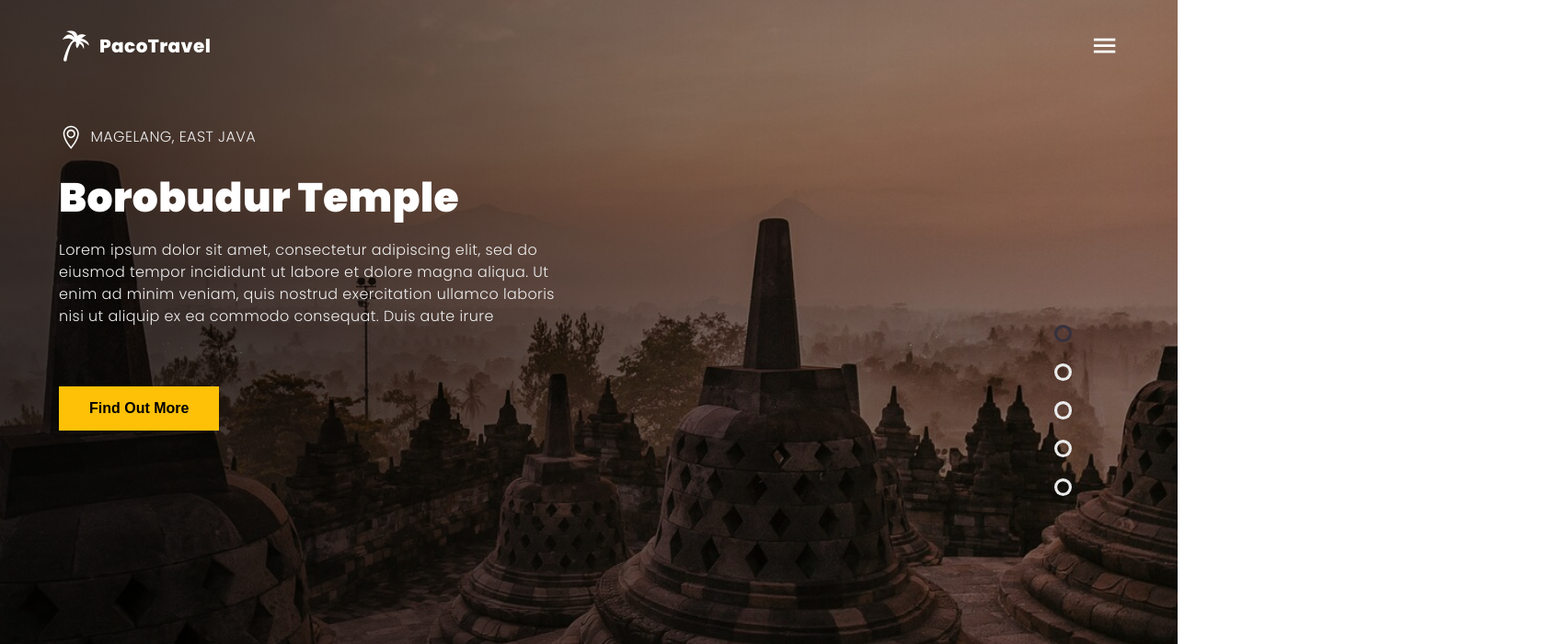
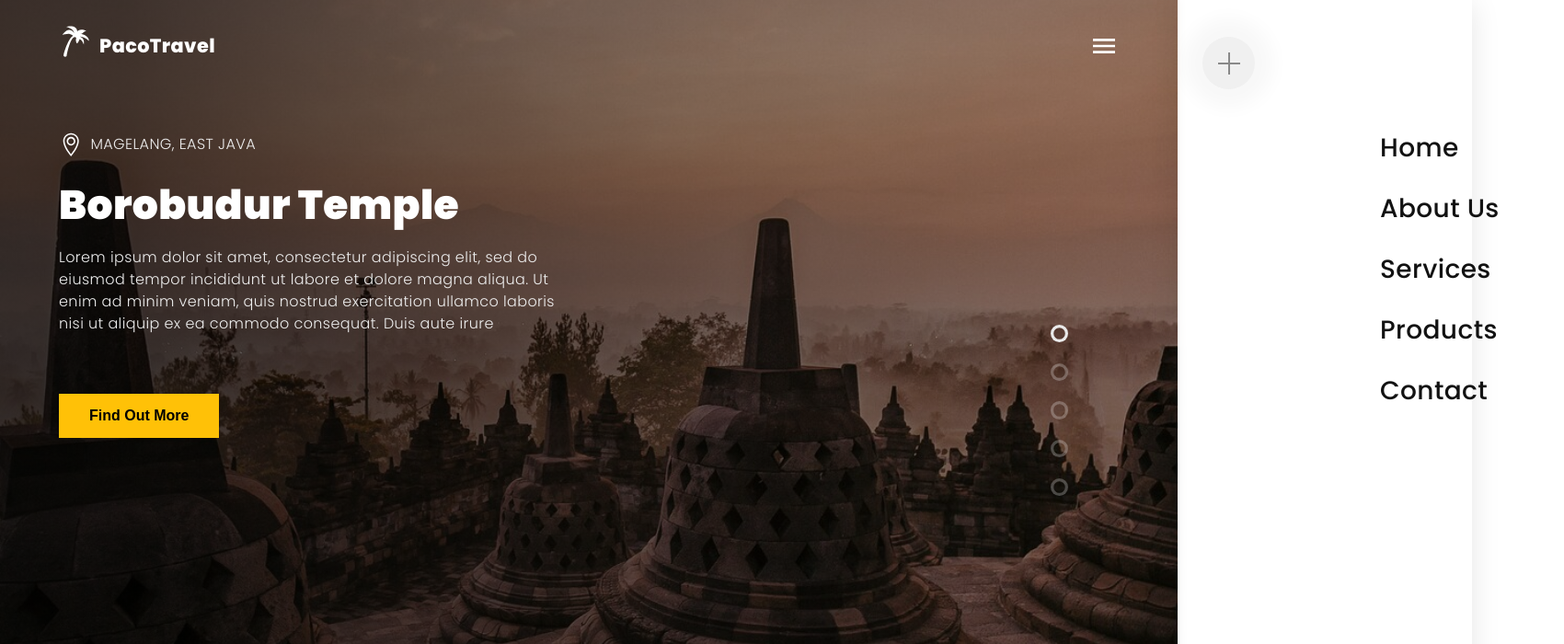
Before and after one commit to thekevinkun/travel-indonesia, a React (Create React App) app: page / in a window 1280 px wide. Shown: the top 700 px of the page at 92% size, 1700 px wide, since content can reach past the window. Built offline with nearby package versions, Linux system fonts and the light colour scheme.

Commit message:
Modify header & nav and create menu animation

```diff
--- a/src/App.js
+++ b/src/App.js
@@ -1,3 +1,5 @@
+import "./app.css";
+
 import { Header, Hero } from "./sections";
 
 const App = () => {
--- /dev/null
+++ b/src/app.css
@@ -0,0 +1,32 @@
+.hero__padding {
+    padding: 2rem 4rem;
+}
+
+.section__padding {
+    padding: 4rem 6rem;
+}
+
+.glassmorphism-menu {
+    background: rgba(255, 255, 255, 0.65);
+    box-shadow: 0 4px 30px rgba(0, 0, 0, 0.1);
+    backdrop-filter: blur(4px);
+    -webkit-backdrop-filter: blur(4px);
+}
+
+@media screen and (max-width: 1024px) {
+    .section__padding {
+        padding: 4rem;
+    }
+}
+
+@media screen and (max-width: 768px) {
+    .section__padding {
+        padding: 4rem 2rem;
+    }
+}
+
+@media screen and (max-width: 640px) {
+    .section__padding {
+      padding: 2rem;
+    }
+}
--- a/src/components/Nav/Nav.jsx
+++ b/src/components/Nav/Nav.jsx
@@ -1,35 +1,43 @@
 import "./nav.css";
 
-import { MdOutlineClose } from "react-icons/md";
+import { MdMenu } from "react-icons/md";
 
-const Nav = ({setToggleMenu}) => {
+const Nav = () => {
   return (
-    <nav className="nav">
+    <aside className="sidebar">
+      <label
+        style={{display: "flex"}}
+        for="menu-control"
+      >
+        <MdMenu
+          className="menu-icon"
+        />
+      </label>
+
+      <input type="checkbox" id="menu-control" className="menu-control" />
+
+      <nav className="nav glassmorphism-menu">
         <ul className="nav__list">
           <li className="nav__list-item">
-          <a href="home">Home</a>
+            <a href="#home" className="nav-link">Home</a>
           </li>
           <li className="nav__list-item">
-          <a href="about">About Us</a>
+            <a href="#about" className="nav-link">About Us</a>
           </li>
           <li className="nav__list-item">
-          <a href="services">Services</a>
+            <a href="#services" className="nav-link">Services</a>
           </li>
           <li className="nav__list-item">
-          <a href="products">Products</a>
+            <a href="#products" className="nav-link">Products</a>
           </li>
           <li className="nav__list-item">
-          <a href="contact">Contact</a>
+            <a href="#contact" className="nav-link">Contact</a>
           </li>
         </ul>
 
-      <div
-        className="nav__close-menu"
-        onClick={() => setToggleMenu(false)}
-      >
-        <MdOutlineClose className="close-icon" />
-      </div>
+        <label for="menu-control" className="nav__close"></label>
       </nav>
+    </aside>
   )
 }
 
--- a/src/components/Nav/nav.css
+++ b/src/components/Nav/nav.css
@@ -1,46 +1,134 @@
+.sidebar .menu-icon {
+    color: var(--color-white);
+    font-size: 2rem;
+}
+
+.sidebar .menu-icon:hover {
+    cursor: pointer;
+}
+
 .nav {
     height: 100vh;
     width: 320px;
-    background: #fff;
     position: absolute;
     top: 0;
     right: 0;
     padding: 0 60px;
+    transform: translateX(100%);
     transition: transform 0.4s ease-in-out;
     z-index: 25;
 }
 
-.nav__close-menu {
+.nav__close {
     position: absolute;
-    top: 10%;
-    left: 30px;
-    background: #fff;
-    height: 60px;
-    width: 60px;
+    top: 5%;
+    left: -30px;
+    background: #f0f0f0;
+    height: 57px;
+    width: 57px;
     border-radius: 50%;
     box-shadow: 0 0 20px 20px rgba(0,0,0,0.03);
     display: flex;
     justify-content: center;
     align-items: center;
-    transform: translatex(-100%);
+    transform: translatex(100%);
     cursor: pointer;
-    transition: transform 0.4s ease-in-out 0.2s;
+    transition: transform 0.4s ease-in-out 0.2s, box-shadow 0.15s ease-in;
 }
 
-.nav__close-menu .close-icon {
-    font-size: 2.25rem;
-    color: #898989;
+.nav__close::before,
+.nav__close::after {
+    content: "";
+    height: 2px;
+    background: #898989;
+    width: 24px;
+    display: block;
+    position: absolute;
+    transition: background 0.15s ease-in;
+}
+
+.nav__close::after {
+    transform: rotate(90deg);
+}
+
+.nav__close:hover {
+    box-shadow: 0 0 20px 20px rgba(0,0,0,0.07);
+}
+
+.nav__close:hover::before,
+.nav__close:hover::after {
+    background: #000;
 }
 
 .nav .nav__list {
     display: flex;
     flex: 1;
     flex-direction: column;
+    font-weight: 500;
     font-size: 1.75rem;
-    margin-top: 7rem;
-    color: #898989;
+    margin-top: 8rem;
+    color: var(--color-black);
 }
 
 .nav .nav__list .nav__list-item {
     margin: 0.75rem 0;
 }
+
+.nav__list .nav__list-item {
+    transform: translatex(80%);
+    transition: transform 0.4s ease-in-out;
+}
+
+.nav__list .nav__list-item::before {
+    content: "";
+    height: 2px;
+    background: var(--color-black);
+    width: 120px;
+    position: absolute;
+    bottom: -2px;
+    left: 0;
+    transform: translatex(50%);
+    opacity: 0;
+    transition: transform 0.4s ease-in-out, opacity 0.4s linear;
+}
+
+.nav__list .nav__list-item:hover::before {
+    transform: translateX(0);
+    opacity: 1;
+}
+
+.nav__list .nav__list-item:nth-child(1) {
+    transition-delay: 0.05s;
+}
+
+.nav__list .nav__list-item:nth-child(2) {
+    transition-delay: 0.1s;
+}
+
+.nav__list .nav__list-item:nth-child(3) {
+    transition-delay: 0.15s;
+}
+
+.nav__list .nav__list-item:nth-child(4) {
+    transition-delay: 0.2s;
+}
+
+.nav__list .nav__list-item:nth-child(5) {
+    transition-delay: 0.25s;
+}
+
+.menu-control {
+    display: none;
+}
+
+.menu-control:checked + .nav {
+    transform: translateX(0);
+}
+
+.menu-control:checked + .nav .nav__close {
+    transform: translateX(0) rotate(45deg);
+}
+
+.menu-control:checked + .nav .nav__list .nav__list-item {
+    transform: translateX(0);
+}
--- a/src/embla.css
+++ b/src/embla.css
@@ -68,7 +68,7 @@
 }
 
 .embla__button:disabled {
-  color: rgba(255, 255, 255, .4);
+  color: rgba(255, 255, 255, .25);
   pointer-events: none;
 }
 
@@ -79,7 +79,7 @@
 }
 
 .embla__dots {
-  padding: 0 6.5rem;
+  padding: 0 6.75rem;
   position: absolute;
   bottom: 250px;
   right: 0;
@@ -110,7 +110,7 @@
 }
 
 .embla__dot:after {
-  box-shadow: inset 0 0 0 0.2rem rgb(234, 234, 234);
+  box-shadow: inset 0 0 0 0.2rem rgba(255, 255, 255, .25);
   width: 1.2rem;
   height: 1.2rem;
   border-radius: 50%;
@@ -120,5 +120,5 @@
 }
 
 .embla__dot--selected:after {
-  box-shadow: inset 0 0 0 0.2rem rgb(54, 49, 61);
+  box-shadow: inset 0 0 0 0.2rem rgb(234, 234, 234);
 }
--- a/src/index.css
+++ b/src/index.css
@@ -22,6 +22,7 @@ body {
     font-weight: 400;
     line-height: 1.5;
     letter-spacing: 0.025em;
+    overflow-x: hidden;
 }
 
 a {
@@ -37,23 +38,3 @@ p {
     color: var(--color-sub-white);
     font-weight: 300;
 }
-
-.hero__padding {
-    padding: 2rem 4rem;
-}
-
-.section__padding {
-    padding: 6rem 4rem;
-}
-
-@media screen and (max-width: 1024px) {
-    .section__padding {
-        padding: 4rem;
-    }
-}
-
-@media screen and (max-width: 768px) {
-    .section__padding {
-        padding: 2rem 4rem;
-    }
-}
--- a/src/sections/Header/Header.jsx
+++ b/src/sections/Header/Header.jsx
@@ -1,15 +1,10 @@
 import "./header.css";
-
-import { useState } from "react";
 
 import { Nav } from "../../components";
 
-import { MdMenu } from "react-icons/md";
 import { GiPalmTree } from "react-icons/gi";
 
 const Header = () => {
-  const [toggleMenu, setToggleMenu] = useState(false);
-
   return (
     <header className="header hero__padding">
         <div className="header__logo">
@@ -17,14 +12,7 @@ const Header = () => {
             <span className="logo-name">PacoTravel</span>
         </div>
 
-        <MdMenu
-            className="menu-icon"
-            onClick={() => setToggleMenu(true)}
-        />
-
-        {toggleMenu &&
-            <Nav setToggleMenu={setToggleMenu}/>
-        }
+        <Nav />
     </header>
   )
 }
--- a/src/sections/Header/header.css
+++ b/src/sections/Header/header.css
@@ -16,6 +16,8 @@
 }
 
 .header__logo .logo-icon {
+    position: relative;
+    bottom: 5px;
     color: var(--color-white);
     font-size: 2.25rem;
 }
@@ -23,14 +25,5 @@
 .header__logo .logo-name {
     color: var(--color-white);
     font-weight: 800;
-    font-size: 1.25rem;
+    font-size: 1.3rem;
 }
-
-.header .menu-icon {
-    color: var(--color-white);
-    font-size: 1.95rem;
-}
-
-.header .menu-icon:hover {
-    cursor: pointer;
-}
--- a/src/sections/Hero/hero.css
+++ b/src/sections/Hero/hero.css
@@ -14,7 +14,7 @@
 
 .hero .hero__destination {
     height: 100%;
-    padding-top: 8.5rem !important;
+    padding-top: 9rem !important;
     position: absolute;
     top: 0;
     left: 0;
```
Lines whose indentation alone changed are shown as unchanged.
